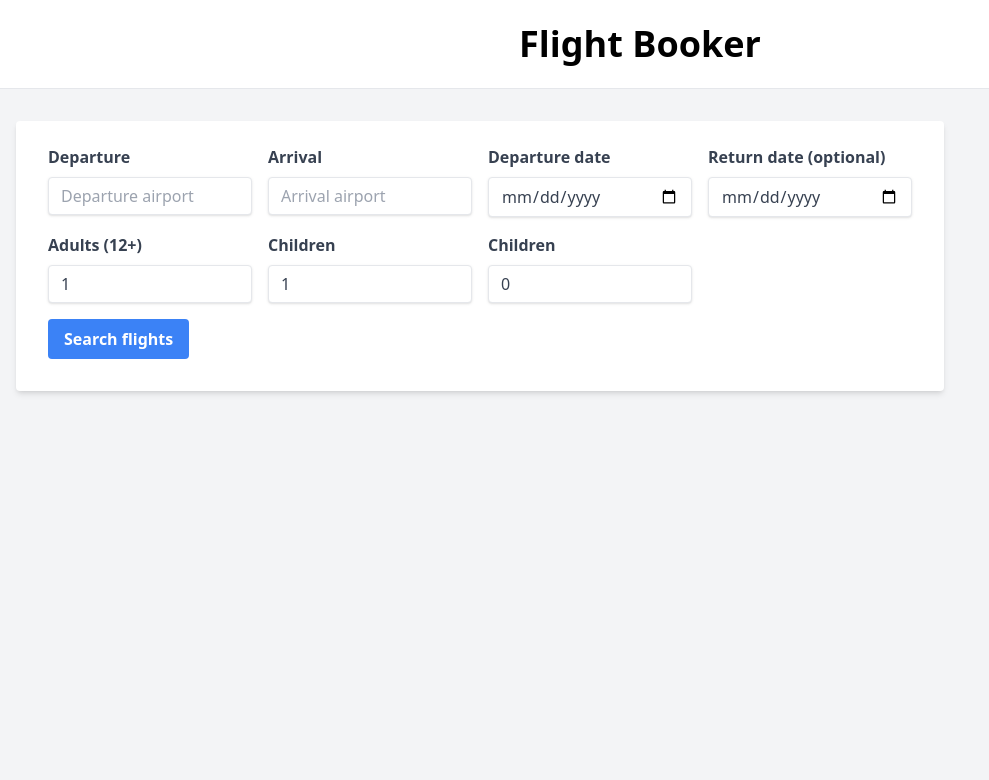
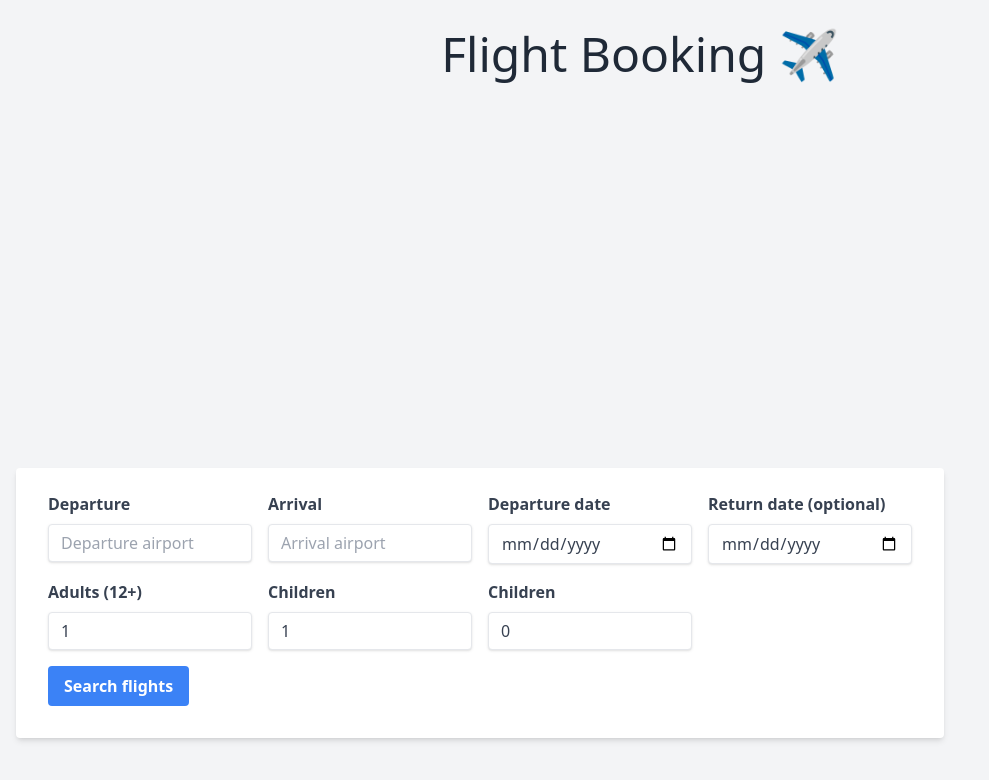
Before and after one commit to Armin-AF/Flight_Finder_React, a React (Create React App) app in the folder client/: page / in a window 1280 px wide. Shown: the top 780 px of the page, without its empty margins (0-989 px from the left). Built offline with nearby package versions, Linux system fonts and the light colour scheme; no server answers.

Commit message:
WebGL imp

```diff
--- a/client/package.json
+++ b/client/package.json
@@ -3,6 +3,8 @@
   "version": "0.1.0",
   "private": true,
   "dependencies": {
+    "@react-three/drei": "^9.57.3",
+    "@react-three/fiber": "^8.12.0",
     "@testing-library/jest-dom": "^5.16.5",
     "@testing-library/react": "^13.4.0",
     "@testing-library/user-event": "^13.5.0",
@@ -14,6 +16,9 @@
     "react": "^18.2.0",
     "react-dom": "^18.2.0",
     "react-scripts": "5.0.1",
+    "react-spring": "^9.7.1",
+    "react-three-fiber": "^6.0.13",
+    "three": "^0.150.1",
     "typescript": "^4.9.5",
     "web-vitals": "^2.1.4"
   },
--- a/client/src/App.tsx
+++ b/client/src/App.tsx
@@ -3,6 +3,7 @@ import SearchBar from './components/SearchBar';
 import FlightList from './components/FlightList';
 import FlightDetails from './components/FlightDetails';
 import BookingForm from './components/BookingForm';
+import AnimatedTitle from './components/AnimatedTitle';
 import { Flight } from './types';
 
 
@@ -115,9 +116,10 @@ const App: React.FC = () => {
   };
 
     return (
-        <div className="min-h-screen bg-gray-100">
-            <div className="bg-white py-6 px-4 border-b border-gray-200">
-                <h1 className="text-4xl font-bold text-center">Flight Booker</h1>
+        <div className="min-h-screen bg-gray-100 content-center">
+            <h1 className="text-5xl font-semi-bold text-gray-800 text-center py-4">Flight Booking ✈️</h1>
+            <div className="container mx-auto py-24 px-8">
+                <AnimatedTitle />
             </div>
             <div className="container mx-auto py-8 px-4">
                 <div className="grid grid-cols-12 gap-8">
@@ -133,7 +135,7 @@ const App: React.FC = () => {
                     <div className="col-span-12 sm:col-span-4 lg:col-span-3">
                         {selectedFlight && (
                             <div className="bg-white p-4 border border-gray-200 rounded">
-                                <h2 className="text-2xl font-semibold mb-4">Booking Details</h2>
+                                <h2 className="text-2xl font-semi-bold mb-4">Booking Details</h2>
                                 <BookingForm
                                     passengers={passengers}
                                     onSubmit={handleBookingSubmit}
--- /dev/null
+++ b/client/src/components/AnimatedTitle.tsx
@@ -0,0 +1,62 @@
+import React from 'react';
+import { Canvas, useFrame } from '@react-three/fiber';
+import { Text } from '@react-three/drei';
+import { useSpring, a } from '@react-spring/three';
+
+const InteractiveText: React.FC = () => {
+    const [isClicked, setClicked] = React.useState(false);
+    const textRef = React.useRef<THREE.Object3D>(null);
+
+    const { scale } = useSpring({
+        scale: isClicked ? [1.5, 1.5, 1.5] : [1, 1, 1],
+    });
+
+    useFrame(() => {
+        if (textRef.current) {
+            textRef.current.rotation.y += 0.01;
+        }
+    });
+
+    const handleClick = () => {
+        setClicked(!isClicked);
+    };
+
+    return (
+        <a.group onClick={handleClick}>
+            <Text
+                ref={textRef}
+                color="black"
+                fontSize={.5}
+                maxWidth={200}
+                lineHeight={1}
+                letterSpacing={0.02}
+                textAlign={'left'}
+                position={[-4, 0, 0]}
+                depthOffset={2}
+                anchorX="center"
+                anchorY="middle"
+            >
+                Book your flight
+            </Text>
+        </a.group>
+    );
+};
+
+const AnimatedTitle: React.FC = () => {
+    return (
+        <div style={{ width: '100%', height: '100%' }}>
+            <Canvas
+                style={{ width: '100%', height: '100%' }}
+                orthographic
+                camera={{ position: [0, 0, 5], zoom: 100 }}
+            >
+                <color attach="background" args={['white']} />
+                <ambientLight intensity={0.5} />
+                <directionalLight position={[2.5, 8, 5]} intensity={1} />
+                <InteractiveText />
+            </Canvas>
+        </div>
+    );
+};
+
+export default AnimatedTitle;
```
Also changed, not shown: 1 other file (tests, documents, lock files or other folders).
